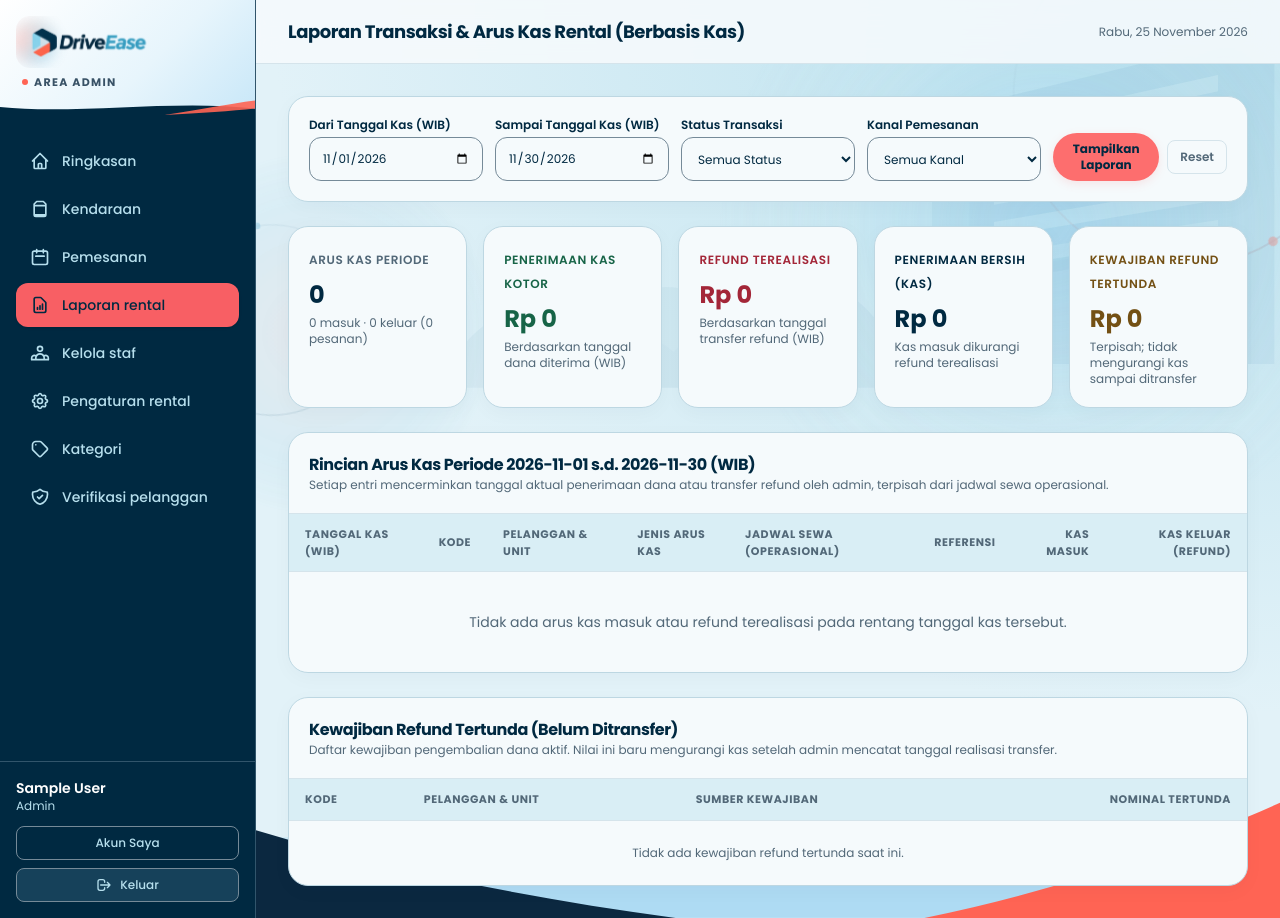
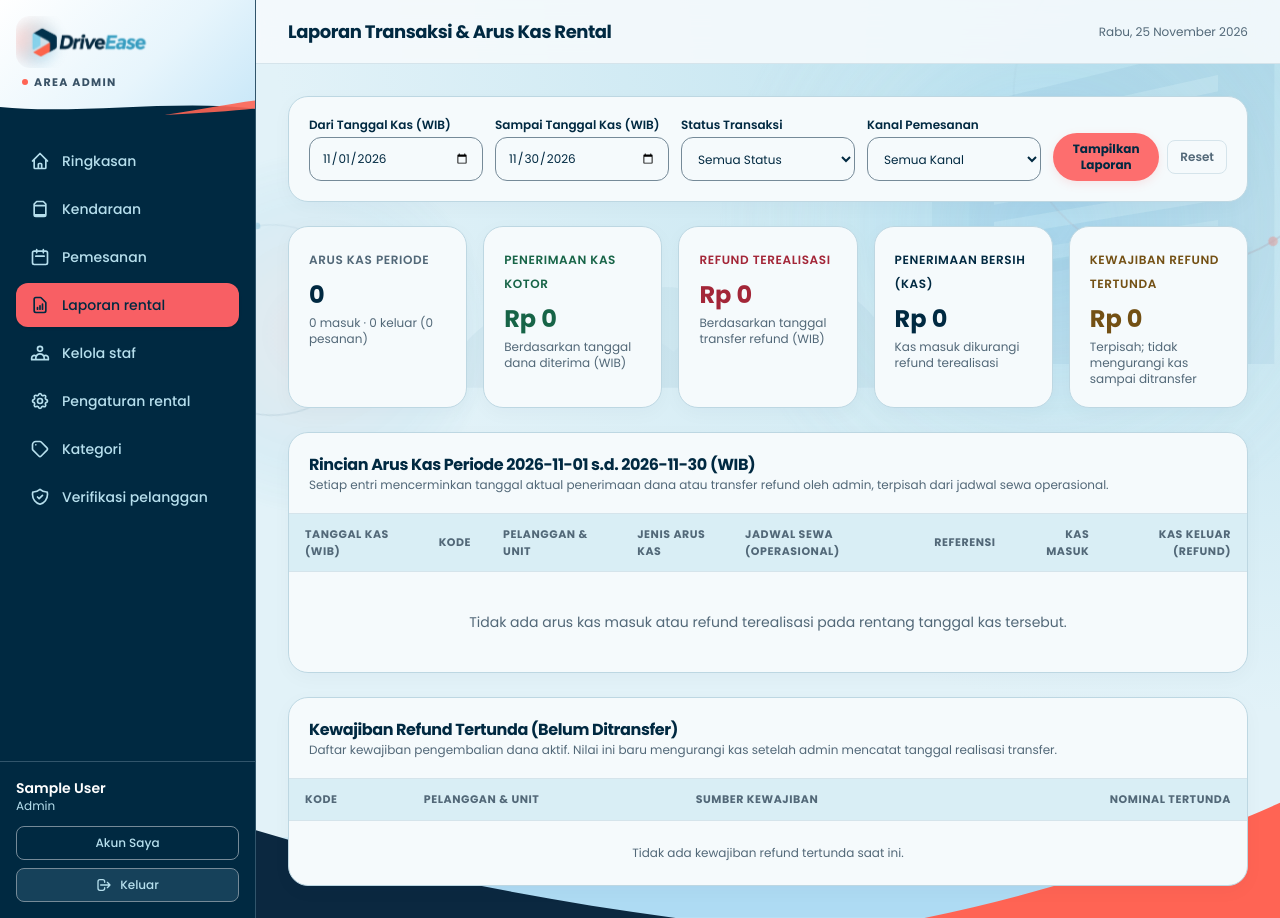
Before and after one commit to MFarisAdithya/DriveEase, a Laravel app: page /admin/reports in a window 1280 px wide. Run offline with Laravel 12, Linux system fonts and the light colour scheme; the visitor is signed in with stand-in values (Sample User, id 1); data that the repository does not hold is empty; style sheets or scripts are compiled from the project's sources.

Commit message:
fix(ui): remove Berbasis Kas suffix from admin reports title

```diff
--- a/resources/views/admin/reports/index.blade.php
+++ b/resources/views/admin/reports/index.blade.php
@@ -1,7 +1,7 @@
 @extends('layouts.admin')
 
-@section('title', 'Laporan Keuangan Berbasis Kas - DriveEase Admin')
-@section('page_title', 'Laporan Transaksi & Arus Kas Rental (Berbasis Kas)')
+@section('title', 'Laporan Keuangan - DriveEase Admin')
+@section('page_title', 'Laporan Transaksi & Arus Kas Rental')
 
 @section('content')
 <div class="space-y-6">
```
